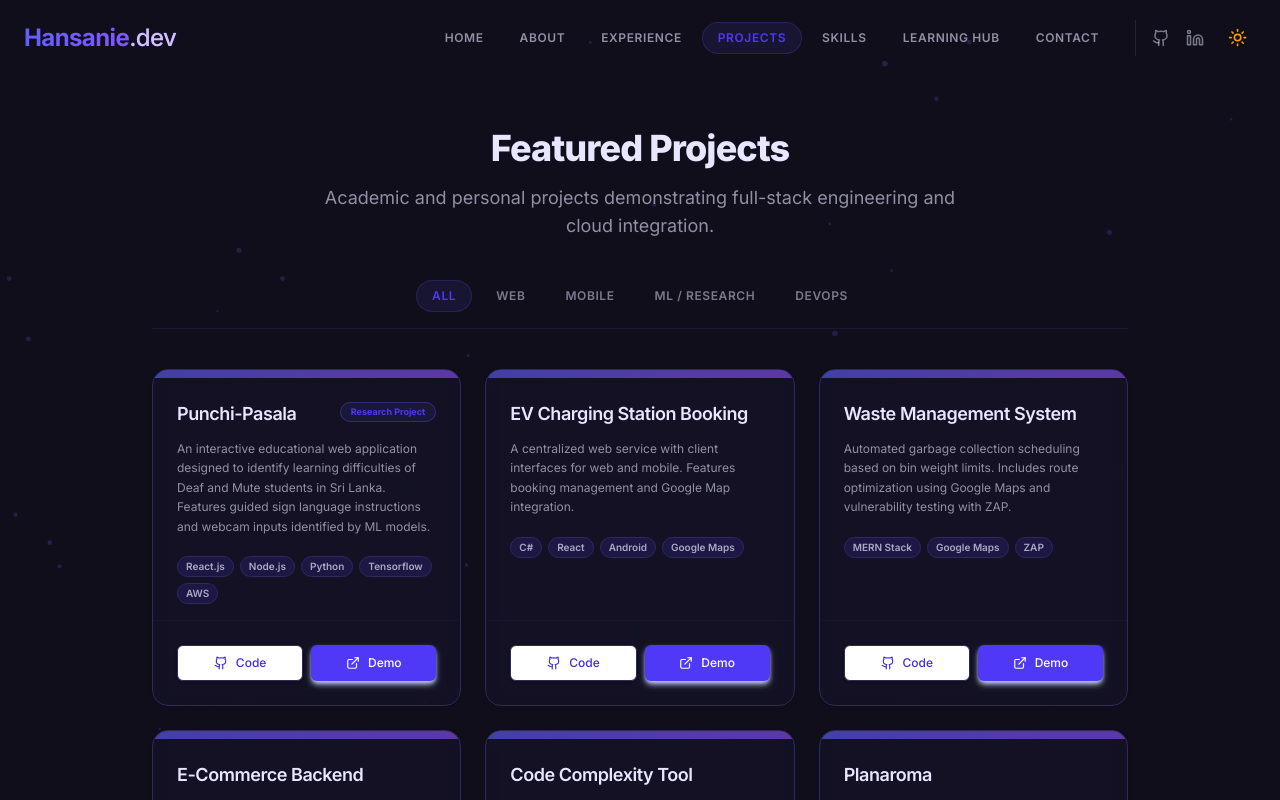
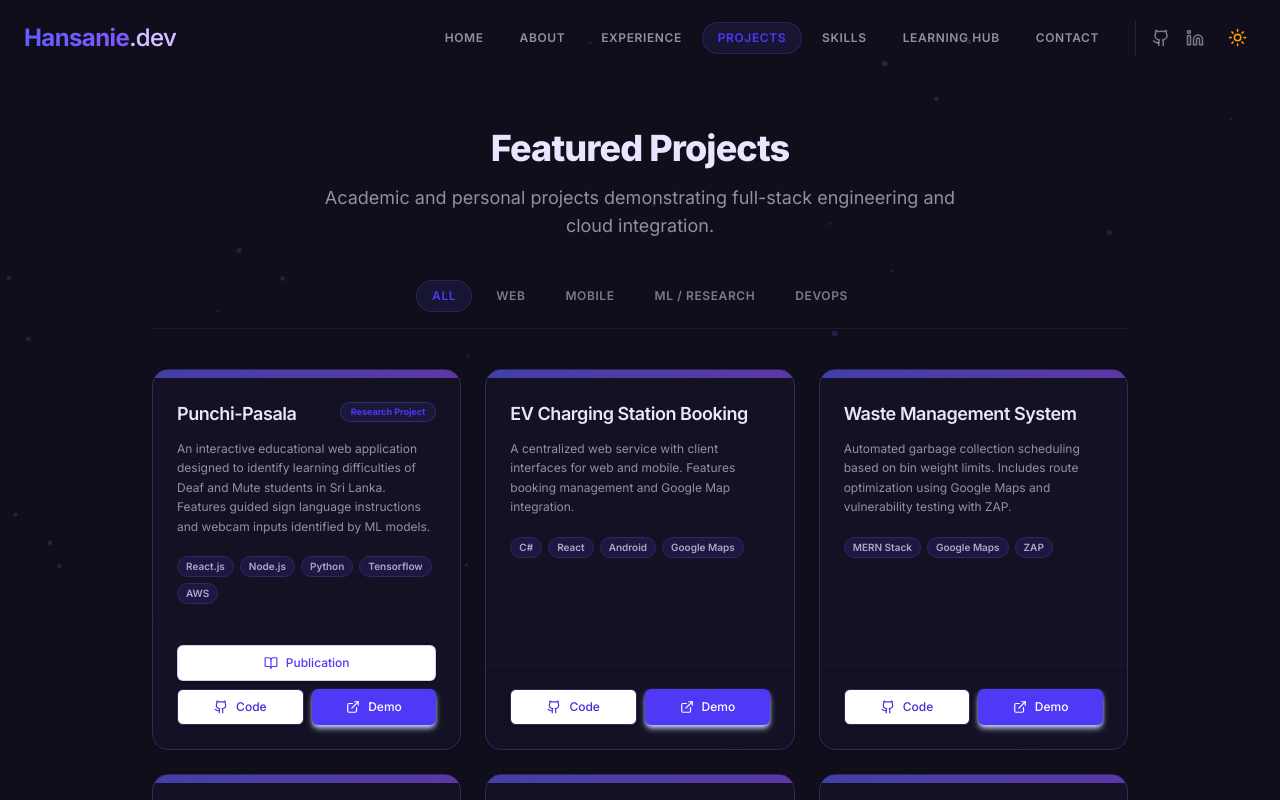
Before and after one commit to Hansanie-Neththasinghe/portfolio, a Next.js app: page /projects in a window 1280 px wide. Shown: the top 800 px of the page. Built offline with nearby package versions, Linux system fonts and the light colour scheme.

Commit message:
added the ResearchGate link to the Punchi-Pasala project

```diff
--- a/app/page.tsx
+++ b/app/page.tsx
@@ -3,7 +3,7 @@
 import Hero from "@/components/sections/hero";
 import Link from "next/link";
 import { motion } from "framer-motion";
-import { ArrowRight, Briefcase, Code2, Database, Layout, Server, Smartphone, Terminal, User, GraduationCap, ExternalLink, Github } from "lucide-react";
+import { ArrowRight, Briefcase, Code2, Database, Layout, Server, Smartphone, Terminal, User, GraduationCap, ExternalLink, Github, BookOpen } from "lucide-react";
 
 // ── Mini data (mirrors the full pages) ──────────────────────────────────────
 
@@ -13,6 +13,7 @@ const featuredProjects = [
     description: "Interactive educational web app for Deaf & Mute students using ML-powered sign language recognition.",
     tags: ["React.js", "Node.js", "Python", "TensorFlow", "AWS"],
     highlight: "Research Project",
+    publicationUrl: "https://www.researchgate.net/publication/401232125_Identify_Dyscalculia_Dysgraphia_Learning_Disabilities_in_Deaf_and_Mute_Primary_Students_and_Help_to_Improve_Learning_Abilities",
   },
   {
     title: "EV Charging Station Booking",
@@ -251,6 +252,14 @@ export default function Home() {
                     </span>
                   ))}
                 </div>
+                {/* Optional Publication Button */}
+                {project.publicationUrl && (
+                  <div className="pt-1">
+                    <Link href={project.publicationUrl} target="_blank" className="w-full flex items-center justify-center gap-1.5 py-1.5 rounded-lg border border-indigo-500/30 bg-indigo-500/5 text-xs font-medium text-indigo-600 dark:text-indigo-400 hover:bg-indigo-500/10 transition-colors">
+                      <BookOpen className="h-3.5 w-3.5" /> Publication
+                    </Link>
+                  </div>
+                )}
                 <div className="flex gap-2 pt-1">
                   <Link href="/projects" className="flex-1 flex items-center justify-center gap-1.5 py-1.5 rounded-lg border border-border text-xs font-medium text-foreground/60 hover:border-indigo-500/30 hover:text-indigo-600 dark:hover:text-indigo-400 transition-colors">
                     <Github className="h-3.5 w-3.5" /> Code
--- a/app/projects/page.tsx
+++ b/app/projects/page.tsx
@@ -5,7 +5,7 @@ import { motion, AnimatePresence } from "framer-motion";
 import { Card, CardContent, CardDescription, CardFooter, CardHeader, CardTitle } from "@/components/ui/card";
 import { Badge } from "@/components/ui/badge";
 import { Button } from "@/components/ui/button";
-import { Github, ExternalLink, Code } from "lucide-react";
+import { Github, ExternalLink, Code, BookOpen } from "lucide-react";
 import Link from "next/link";
 
 interface Project {
@@ -16,6 +16,7 @@ interface Project {
   highlight?: string;
   codeUrl: string;
   demoUrl: string;
+  publicationUrl?: string;
 }
 
 const projects: Project[] = [
@@ -27,6 +28,7 @@ const projects: Project[] = [
     highlight: "Research Project",
     codeUrl: "https://github.com/KCGSPerera/R25-009",
     demoUrl: "https://hansanie-neththasinghe.github.io/punchi-pasala/",
+    publicationUrl: "https://www.researchgate.net/publication/401232125_Identify_Dyscalculia_Dysgraphia_Learning_Disabilities_in_Deaf_and_Mute_Primary_Students_and_Help_to_Improve_Learning_Abilities",
   },
   {
     title: "EV Charging Station Booking",
@@ -176,17 +178,26 @@ export default function ProjectsPage() {
                   </div>
                 </CardContent>
 
-                <CardFooter className="pt-0 gap-2 p-6 border-t border-border/20">
-                  <Button variant="outline" size="sm" className="w-full text-xs cursor-pointer border-border hover:bg-muted/40" asChild>
+                <CardFooter className="pt-0 gap-2 p-6 border-t border-border/20 flex-wrap">
+                  {project.publicationUrl && (
+                    <Button variant="outline" size="sm" className="w-full text-xs cursor-pointer border-indigo-500/30 text-indigo-600 dark:text-indigo-400 hover:bg-indigo-500/10" asChild>
+                      <Link href={project.publicationUrl} target="_blank">
+                        <BookOpen className="mr-2 h-3.5 w-3.5" /> Publication
+                      </Link>
+                    </Button>
+                  )}
+                  <div className="flex w-full gap-2">
+                    <Button variant="outline" size="sm" className="flex-1 text-xs cursor-pointer border-border hover:bg-muted/40" asChild>
                       <Link href={project.codeUrl} target="_blank">
                         <Github className="mr-2 h-3.5 w-3.5" /> Code
                       </Link>
                     </Button>
-                  <Button size="sm" className="w-full text-xs cursor-pointer bg-indigo-600 hover:bg-indigo-700 text-white border-0" asChild>
+                    <Button size="sm" className="flex-1 text-xs cursor-pointer bg-indigo-600 hover:bg-indigo-700 text-white border-0" asChild>
                       <Link href={project.demoUrl} target="_blank">
                         <ExternalLink className="mr-2 h-3.5 w-3.5" /> Demo
                       </Link>
                     </Button>
+                  </div>
                 </CardFooter>
               </Card>
             </motion.div>
```
Lines whose indentation alone changed are shown as unchanged.
